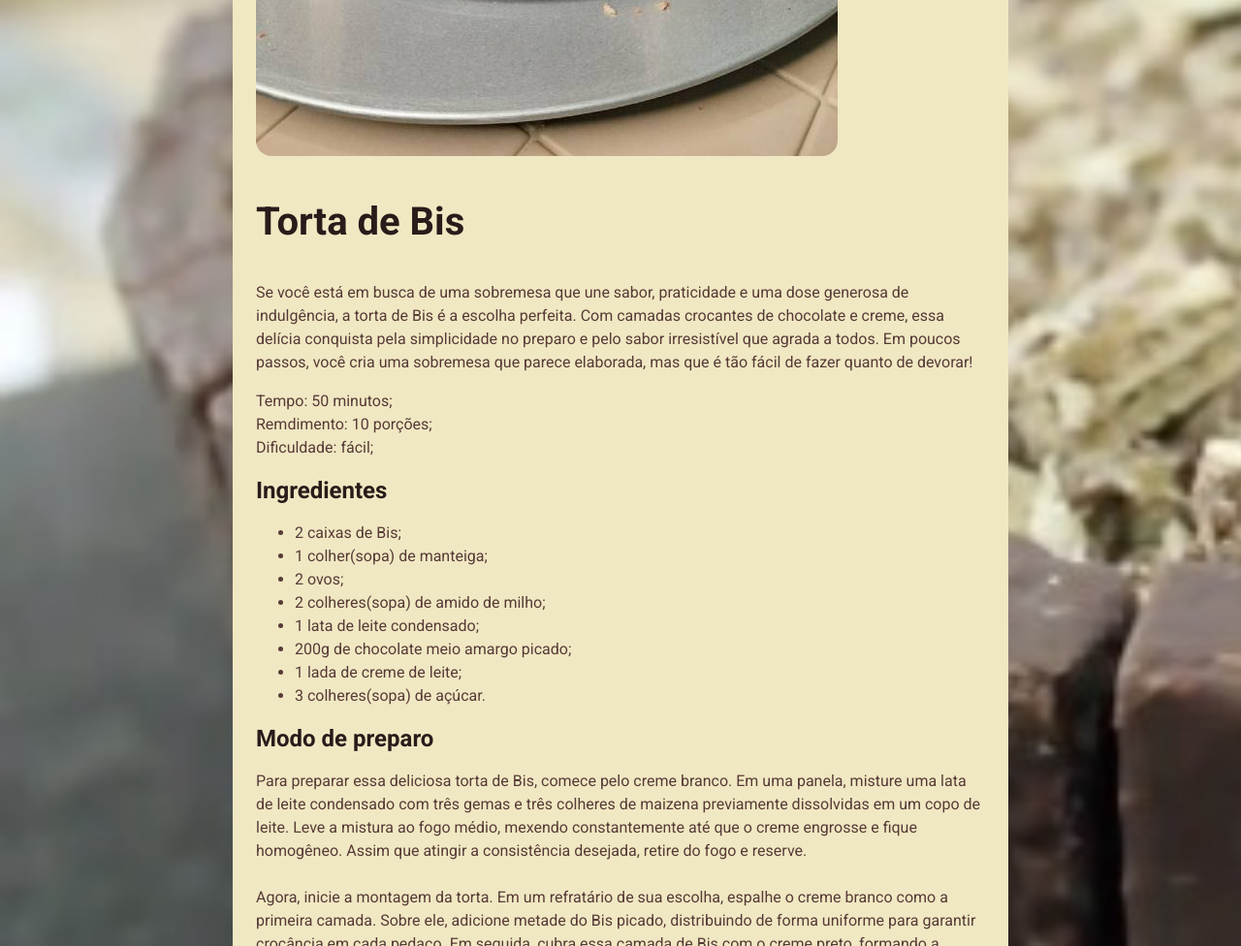
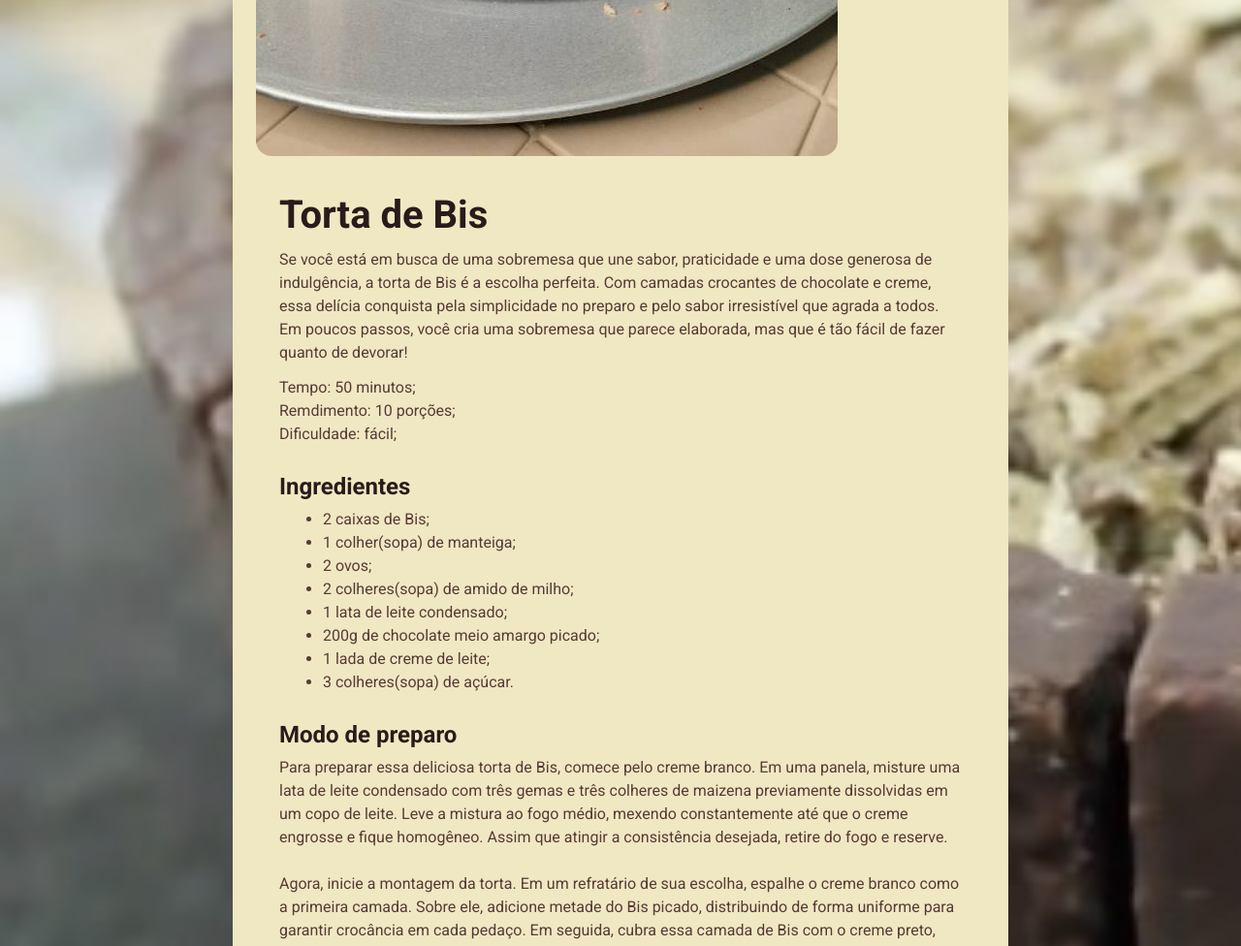
Before and after one commit to ASGust/projetoReceita, a plain HTML site: page index.html in a window 1280 px wide. Shown: the part 578-1554 px from the top of the page at 97% size. Drawn offline with Linux system fonts and the light colour scheme.

Commit message:
personalizando os espaços

```diff
--- a/style.css
+++ b/style.css
@@ -1,3 +1,8 @@
+*{
+  margin: 0;
+  padding: 0;
+}
+
 :root{
   font-family: "Roboto", sans-serif;
   line-height: 150%;
@@ -22,6 +27,18 @@
   border-radius: 16px; /* deixar as bordas redondas */
 }
 
+main{
+  padding: 24px;
+}
+
+section + section{
+  margin-top: 24px;
+}
+
+#about p + p{
+  margin-top: 12px;
+}
+
 h1{
   line-height: 140%;
   font-size: 40px;
@@ -33,4 +50,10 @@
 
 h1, h2{
   color: #291B1A;
+  margin-bottom: 4px;
+  line-height: 150%;
 }
+
+ul{
+  padding-left: 45px;
+}
```
